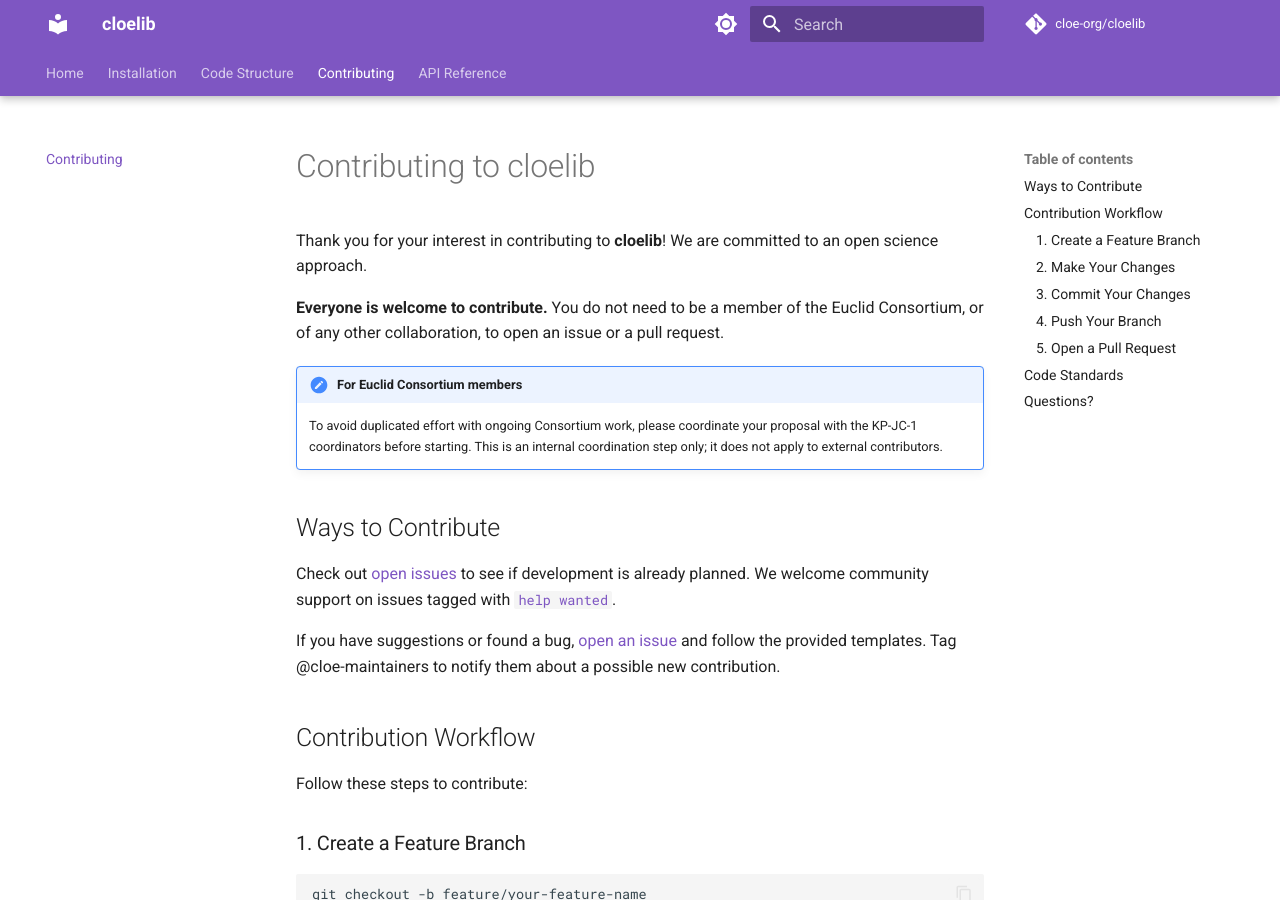
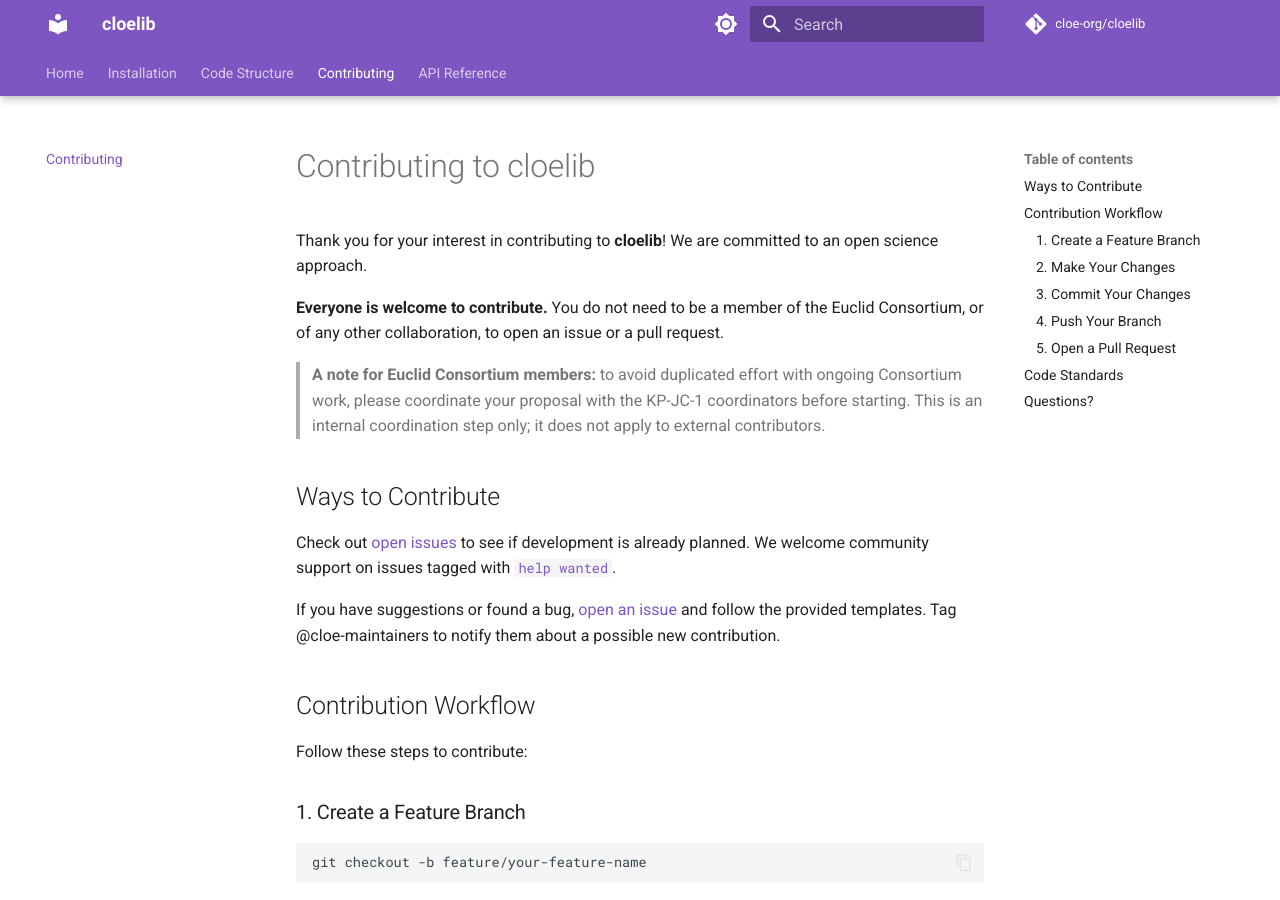
Before and after one commit to cloe-org/cloelib, an MkDocs documentation site: the page built from docs/contributing.md, in a window 1280 px wide and 900 px high. Built offline with MkDocs 1.6.1 and Material for MkDocs 9.7.7, drawn with Linux system fonts in a browser that asks for light colours; comment, search, counter and statistics services are not loaded; the version menu is left out.

Commit message:
fixed pre-commit

```diff
--- a/docs/contributing.md
+++ b/docs/contributing.md
@@ -4,8 +4,7 @@
 
 **Everyone is welcome to contribute.** You do not need to be a member of the Euclid Consortium, or of any other collaboration, to open an issue or a pull request.
 
-!!! note "For Euclid Consortium members"
-    To avoid duplicated effort with ongoing Consortium work, please coordinate your proposal with the KP-JC-1 coordinators before starting. This is an internal coordination step only; it does not apply to external contributors.
+> **A note for Euclid Consortium members:** to avoid duplicated effort with ongoing Consortium work, please coordinate your proposal with the KP-JC-1 coordinators before starting. This is an internal coordination step only; it does not apply to external contributors.
 
 ## Ways to Contribute
 
```
